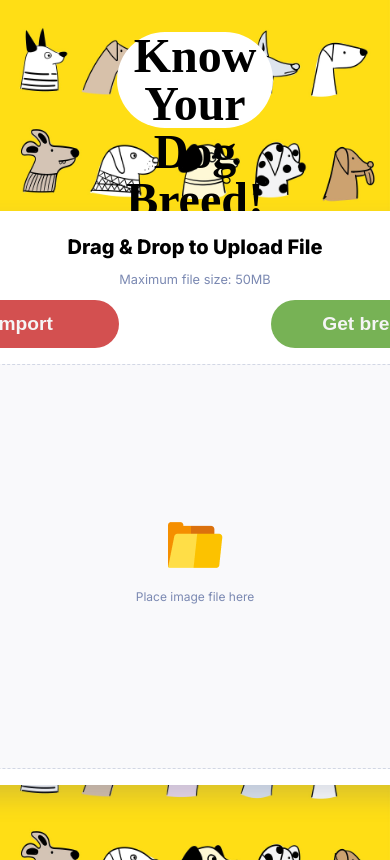
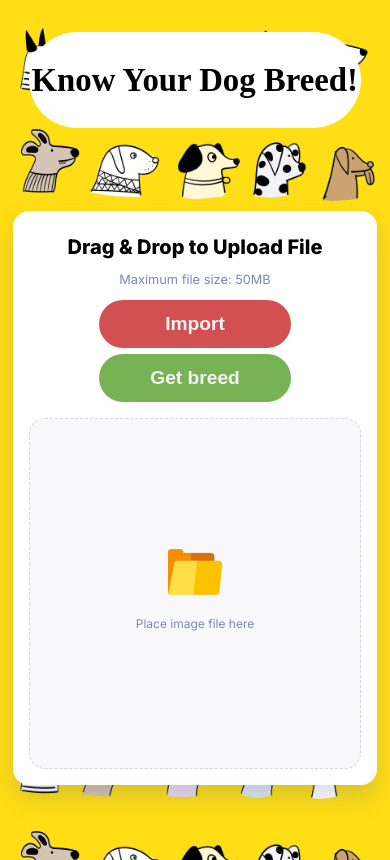
Before and after one commit to kennyudekwu/breed_classifier, a Django app: page / in a window 390 px wide; the page is wider, and only the part inside the window is pictured. Run offline with Django 3.2, Linux system fonts and the light colour scheme; parts of the project's set-up code (start-up, migrations or seed data) failed here and were passed over; some web fonts are replaced.

Commit message:
upgrade: Add responsive design

```diff
--- a/frontend/static/frontend/css/style.css
+++ b/frontend/static/frontend/css/style.css
@@ -343,3 +343,24 @@ button:hover {
 .input-area.active{
   border: 2px solid #fff;
 }
+
+@media screen and (max-width:420px) {
+  #main-text h1 {
+    font-size: 2.05rem;
+    line-height: 2rem;
+
+  }
+
+  .drag-area, #main-text {
+    width: 85%;
+}
+
+#import {
+  margin-bottom: 6px;
+}
+
+.input-area {
+  height: 100%;
+}
+
+}
```
